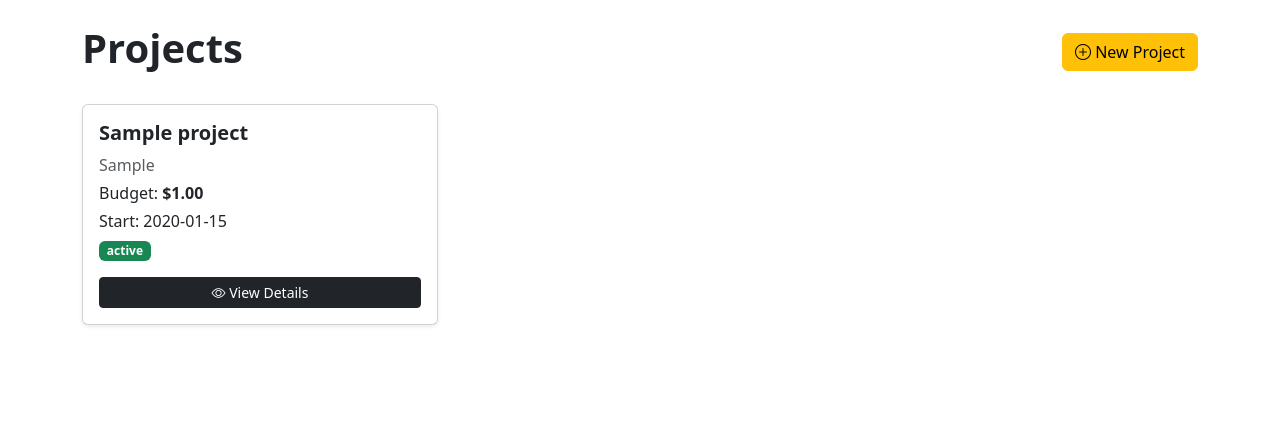
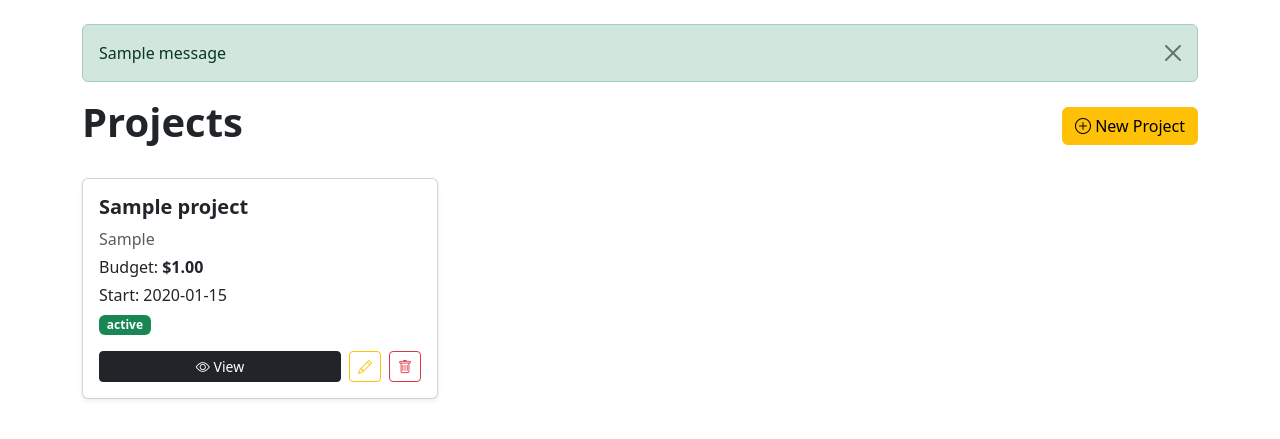
Before and after one commit to moisesvivass/construction-cost-tracker, a Flask app: page /projects in a window 1280 px wide. Shown: the part 56-495 px from the top of the page. Run offline with Flask 3, Linux system fonts and the light colour scheme; a user stored in the database is signed in; tables that the repository leaves empty hold one stand-in row (values such as "Sample post"); one stand-in notice (Sample message) is shown.

Commit message:
feat: add delete project with cascade and confirmation modal

```diff
--- a/app/models.py
+++ b/app/models.py
@@ -27,7 +27,7 @@ class Project(db.Model):
     start_date = db.Column(db.Date, nullable=False)
     status     = db.Column(db.String(20), default="active")
     user_id    = db.Column(db.Integer, db.ForeignKey("user.id"), nullable=False)
-    expenses   = db.relationship("Expense", backref="project", lazy=True)
+    expenses = db.relationship("Expense", backref="project", lazy=True, cascade="all, delete-orphan")
 
 
 class Expense(db.Model):
--- a/app/routes.py
+++ b/app/routes.py
@@ -240,6 +240,17 @@ def edit_project(project_id):
 
     return render_template("edit_project.html", project=project)
 
+# ── Delete project ───────────────────────────────────────────────────────────
+@main.route("/project/<int:project_id>/delete", methods=["POST"])
+@login_required
+def delete_project(project_id):
+    project = Project.query.filter_by(id=project_id, user_id=current_user.id).first_or_404()
+
+    db.session.delete(project)
+    db.session.commit()
+
+    flash("Project deleted successfully!", "success")
+    return redirect(url_for("main.projects"))
 
 # ── Edit expense ─────────────────────────────────────────────────────────────
 @main.route("/expense/<int:expense_id>/edit", methods=["GET", "POST"])
--- a/app/templates/projects.html
+++ b/app/templates/projects.html
@@ -3,6 +3,19 @@
 {% block title %}Projects — Construction Cost Tracker{% endblock %}
 
 {% block content %}
+
+<!-- Flash messages -->
+{% with messages = get_flashed_messages(with_categories=true) %}
+  {% if messages %}
+    {% for category, message in messages %}
+      <div class="alert alert-{{ category }} alert-dismissible fade show" role="alert">
+        {{ message }}
+        <button type="button" class="btn-close" data-bs-dismiss="alert"></button>
+      </div>
+    {% endfor %}
+  {% endif %}
+{% endwith %}
+
 <div class="d-flex justify-content-between align-items-center mb-4">
     <h1 class="fw-bold">Projects</h1>
     <a href="{{ url_for('main.new_project') }}" class="btn btn-warning">
@@ -21,12 +34,46 @@
                 <p class="mb-1">Budget: <strong>${{ "%.2f"|format(project.budget) }}</strong></p>
                 <p class="mb-1">Start: {{ project.start_date }}</p>
                 <span class="badge bg-success">{{ project.status }}</span>
-<div class="mt-3">
-    <a href="{{ url_for('main.project_detail', project_id=project.id) }}"
-       class="btn btn-dark btn-sm w-100">
-        <i class="bi bi-eye"></i> View Details
-    </a>
-</div>
+
+                <div class="mt-3 d-flex gap-2">
+                    <a href="{{ url_for('main.project_detail', project_id=project.id) }}"
+                       class="btn btn-dark btn-sm flex-grow-1">
+                        <i class="bi bi-eye"></i> View
+                    </a>
+                    <a href="{{ url_for('main.edit_project', project_id=project.id) }}"
+                       class="btn btn-outline-warning btn-sm">
+                        <i class="bi bi-pencil"></i>
+                    </a>
+                    <button type="button" class="btn btn-outline-danger btn-sm"
+                            data-bs-toggle="modal"
+                            data-bs-target="#deleteModal-{{ project.id }}">
+                        <i class="bi bi-trash"></i>
+                    </button>
+                </div>
+
+                <!-- Confirmation Modal -->
+                <div class="modal fade" id="deleteModal-{{ project.id }}" tabindex="-1">
+                    <div class="modal-dialog modal-sm">
+                        <div class="modal-content">
+                            <div class="modal-header">
+                                <h6 class="modal-title">Delete Project?</h6>
+                                <button type="button" class="btn-close" data-bs-dismiss="modal"></button>
+                            </div>
+                            <div class="modal-body small">
+                                <strong>{{ project.name }}</strong> and all its expenses will be permanently deleted.
+                            </div>
+                            <div class="modal-footer">
+                                <button type="button" class="btn btn-secondary btn-sm" data-bs-dismiss="modal">Cancel</button>
+                                <form action="{{ url_for('main.delete_project', project_id=project.id) }}" method="POST">
+                                    <button type="submit" class="btn btn-danger btn-sm">
+                                        <i class="bi bi-trash"></i> Delete
+                                    </button>
+                                </form>
+                            </div>
+                        </div>
+                    </div>
+                </div>
+
             </div>
         </div>
     </div>
```
